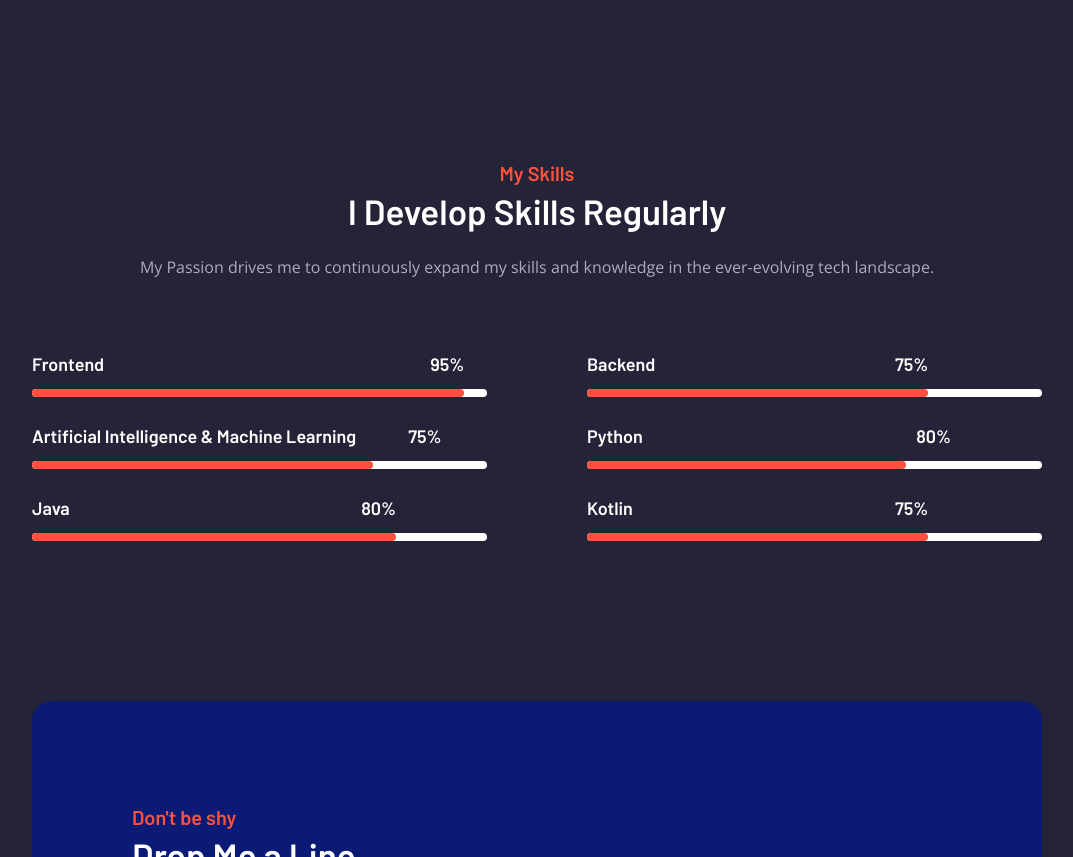
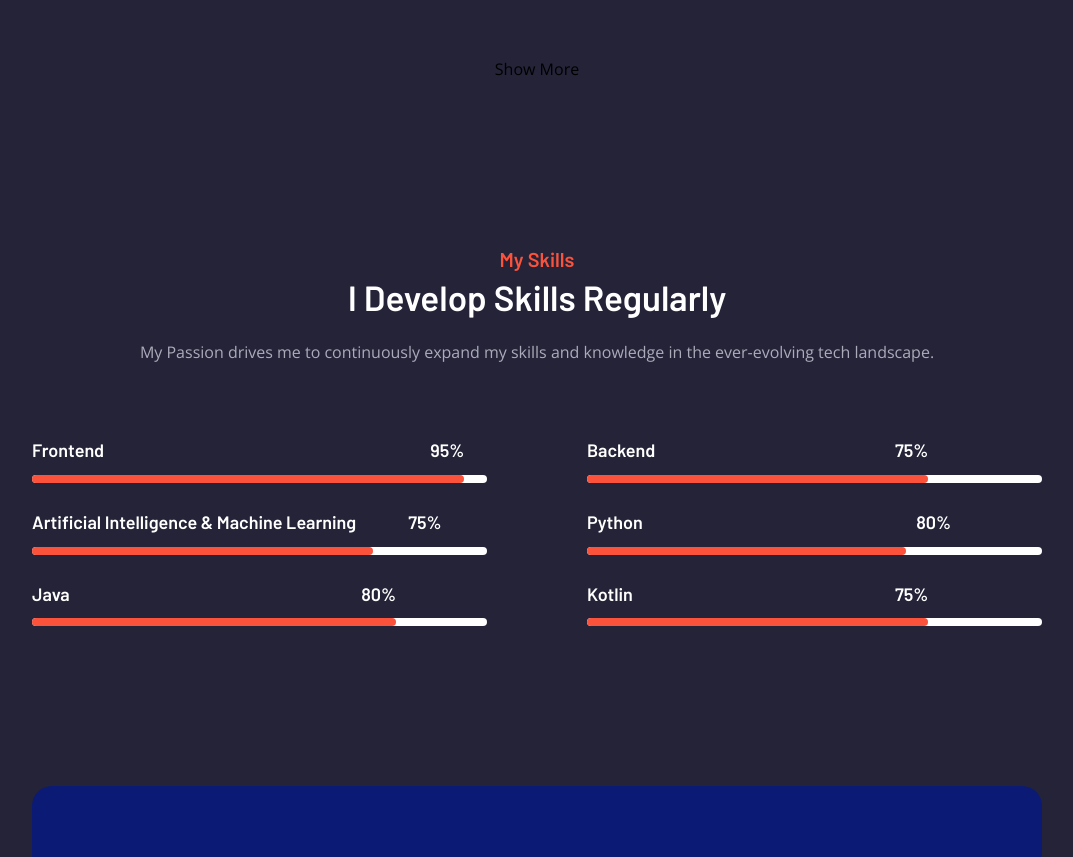
Before and after one commit to Sanket-HP/Sanket-s-Personal-Portfolio-Webiste-2024, a plain HTML site: page index.html in a window 1280 px wide. Shown: the part 4923-5780 px from the top of the page, without its empty margins (103-1176 px from the left). Drawn offline with nearby package versions, Linux system fonts and the light colour scheme.

Commit message:
Update index.html

```diff
--- a/index.html
+++ b/index.html
@@ -371,7 +371,7 @@
                 </div>
               </a>
             </li>
-
+           <button id="show-projectsbtn">Show More</button>
           </ul>
 
         </div>
```
